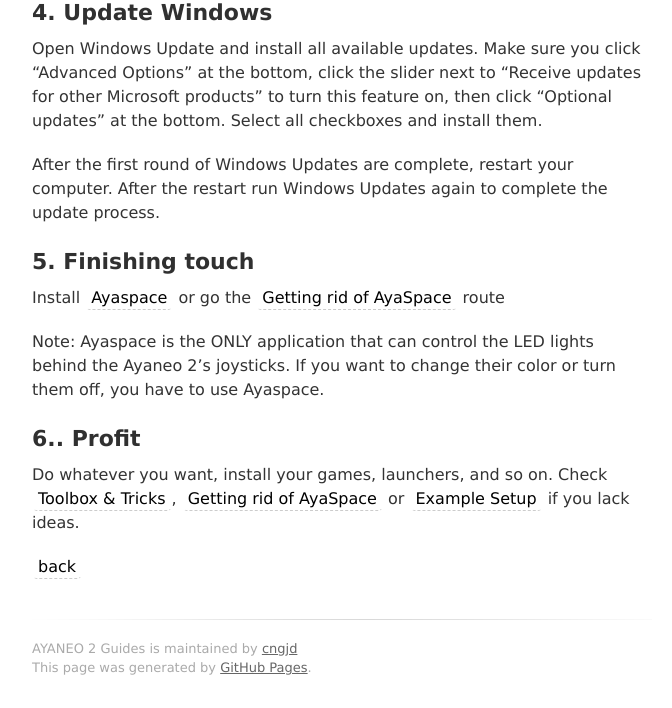
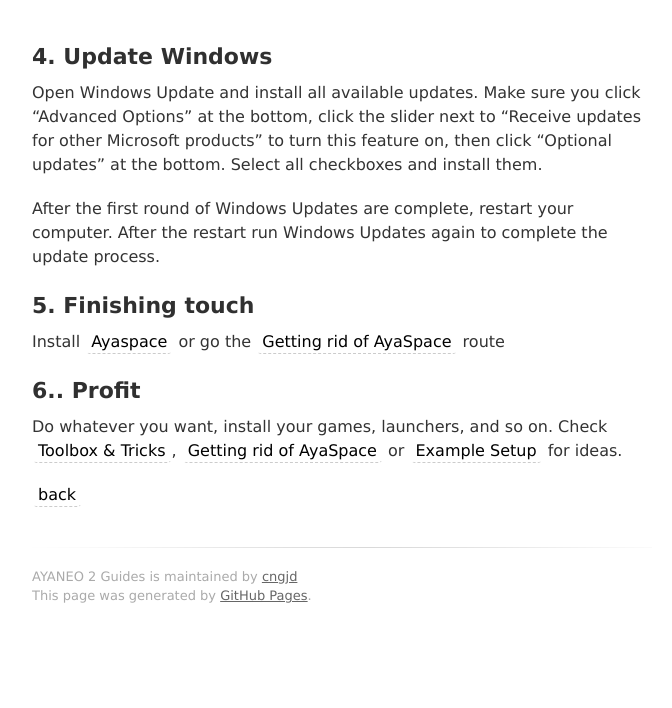
Before and after one commit to cngjd/AyaNeo2-docs, a Jekyll site: the page built from fresh-windows-install.md, in a window 1280 px wide and 900 px high, scrolled down 5418 px, cut to the strip 192-900 px from the top of the window. Shown: the whole strip, without its empty margins (298-970 px from the left). Built offline with Jekyll 4.4.1, drawn with Linux system fonts in a browser that asks for light colours; some web fonts are replaced; our own code applies the rules of GitHub Pages for plain Markdown files; after the commit the page ends 6246 px from its top, so only the background shows below that; some of the changed text lies outside the part shown.

Commit message:
Update fresh-windows-install.md

```diff
--- a/fresh-windows-install.md
+++ b/fresh-windows-install.md
@@ -131,12 +134,11 @@
 
 ## 5. Finishing touch
 
-Install [Ayaspace](https://ayaneo.com/product/AYASpace.html) or go the [Getting rid of AyaSpace](https://www.notion.so/Getting-rid-of-AyaSpace-8301708bf9e4434fb457a766ce040ad8) route
+Install [Ayaspace](https://ayaneo.com/product/AYASpace.html) or go the [Getting rid of AyaSpace](https://cngjd.github.io/AyaNeo2-docs/getting-rid-of-ayaspace.html) route
 
-Note: Ayaspace is the ONLY application that can control the LED lights behind the Ayaneo 2’s joysticks. If you want to change their color or turn them off, you have to use Ayaspace.
 
 ## 6.. Profit
 
-Do whatever you want, install your games, launchers, and so on. Check [Toolbox & Tricks](https://www.notion.so/Toolbox-Tricks-cd20e57a8fee4b0aa5828810c1e9a5e2), [Getting rid of AyaSpace](https://www.notion.so/Getting-rid-of-AyaSpace-8301708bf9e4434fb457a766ce040ad8) or [Example Setup](https://www.notion.so/Example-Setup-d6544066b699468ca3427cce42dc6c2e) if you lack ideas.
+Do whatever you want, install your games, launchers, and so on. Check [Toolbox & Tricks](https://cngjd.github.io/AyaNeo2-docs/toolbox-tricks.html), [Getting rid of AyaSpace](https://cngjd.github.io/AyaNeo2-docs/getting-rid-of-ayaspace.html) or [Example Setup](https://cngjd.github.io/AyaNeo2-docs/example-setup.html) for ideas.
 
 [back](./)
```
Also changed, not shown: other parts of fresh-windows-install.md (+4 -1 lines).
